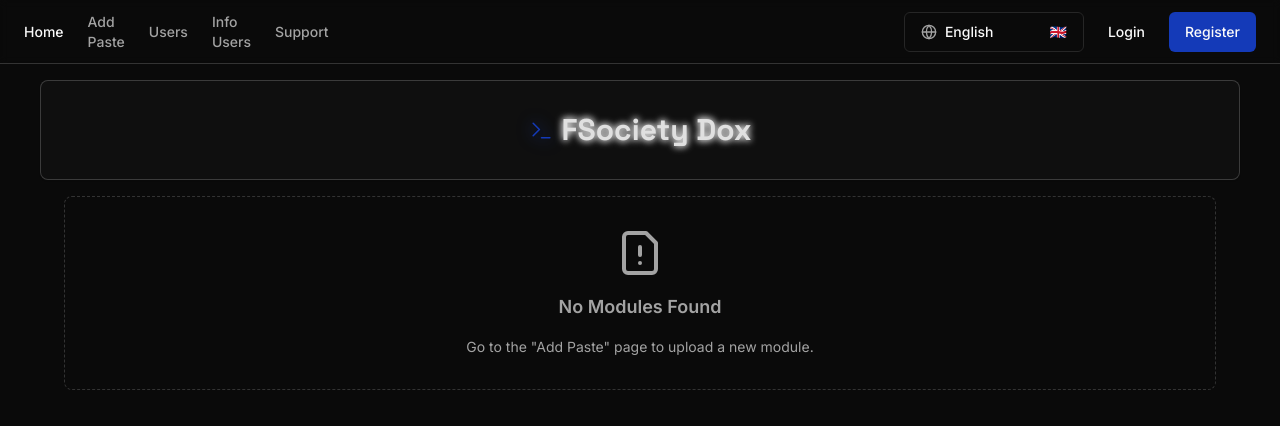
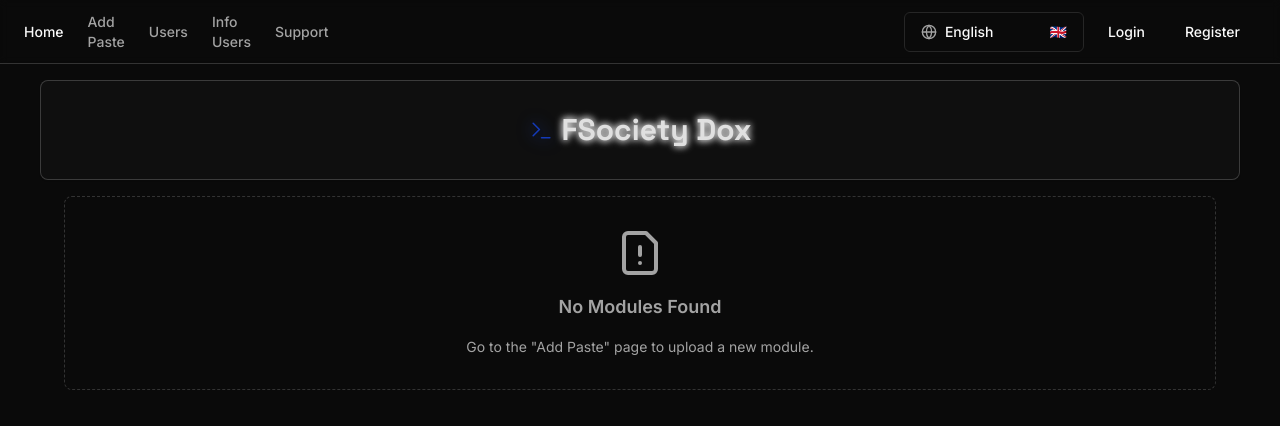
Before and after one commit to Alee-exe05/FsocietyDox, a Next.js app: page / in a window 1280 px wide. Shown: the top 426 px of the page. Built offline with nearby package versions, Linux system fonts and the light colour scheme.

Commit message:
non farlo blu fallo come login (_for element <LinkComponent>_)

```diff
--- a/src/app/components/layout/app-header.tsx
+++ b/src/app/components/layout/app-header.tsx
@@ -43,7 +43,7 @@ export function AppHeader() {
             <Button asChild variant="ghost" disabled>
                 <Link href="#">Login</Link>
             </Button>
-            <Button asChild disabled>
+            <Button asChild variant="ghost" disabled>
                 <Link href="#">Register</Link>
             </Button>
           </div>
```
